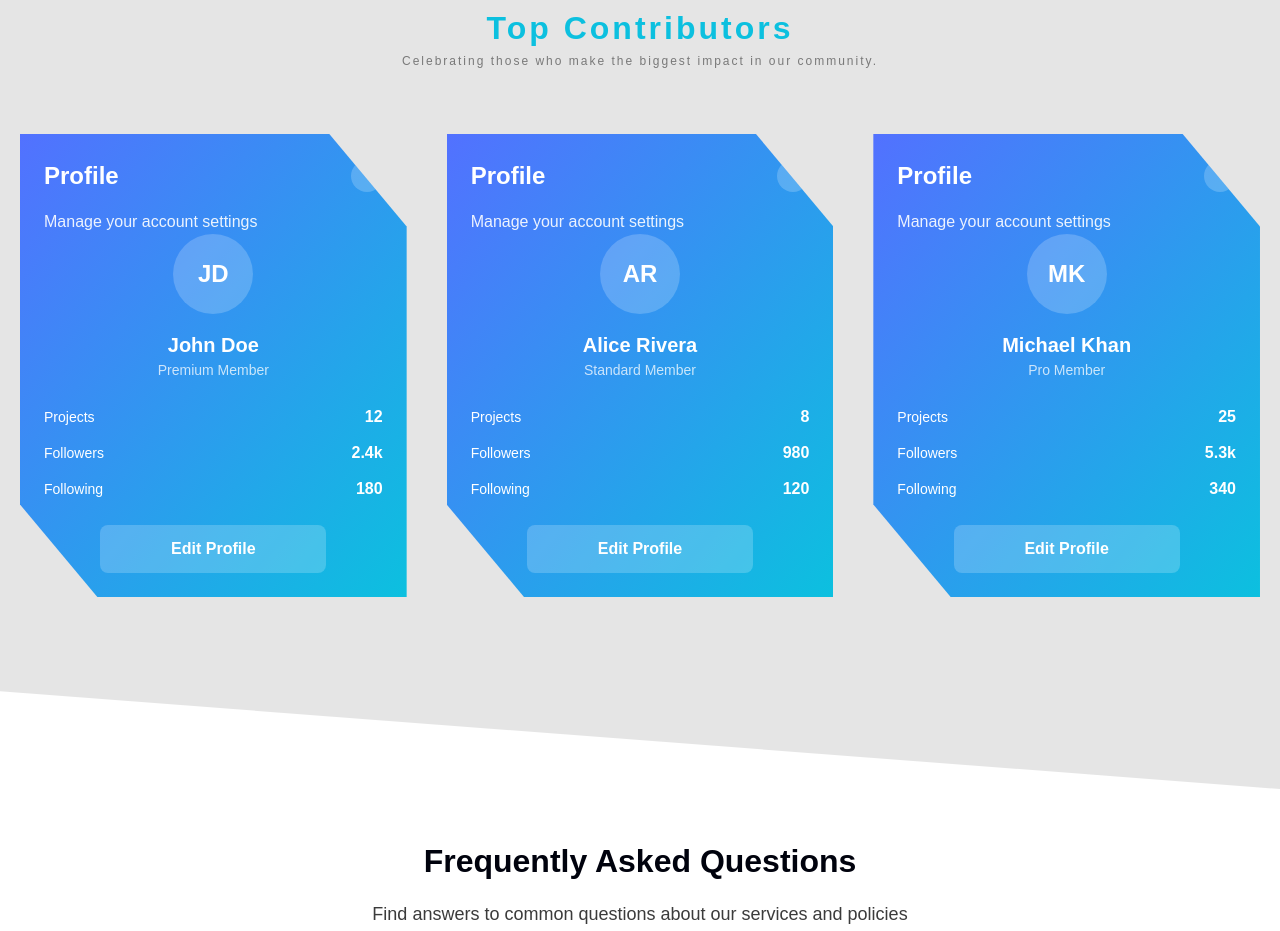
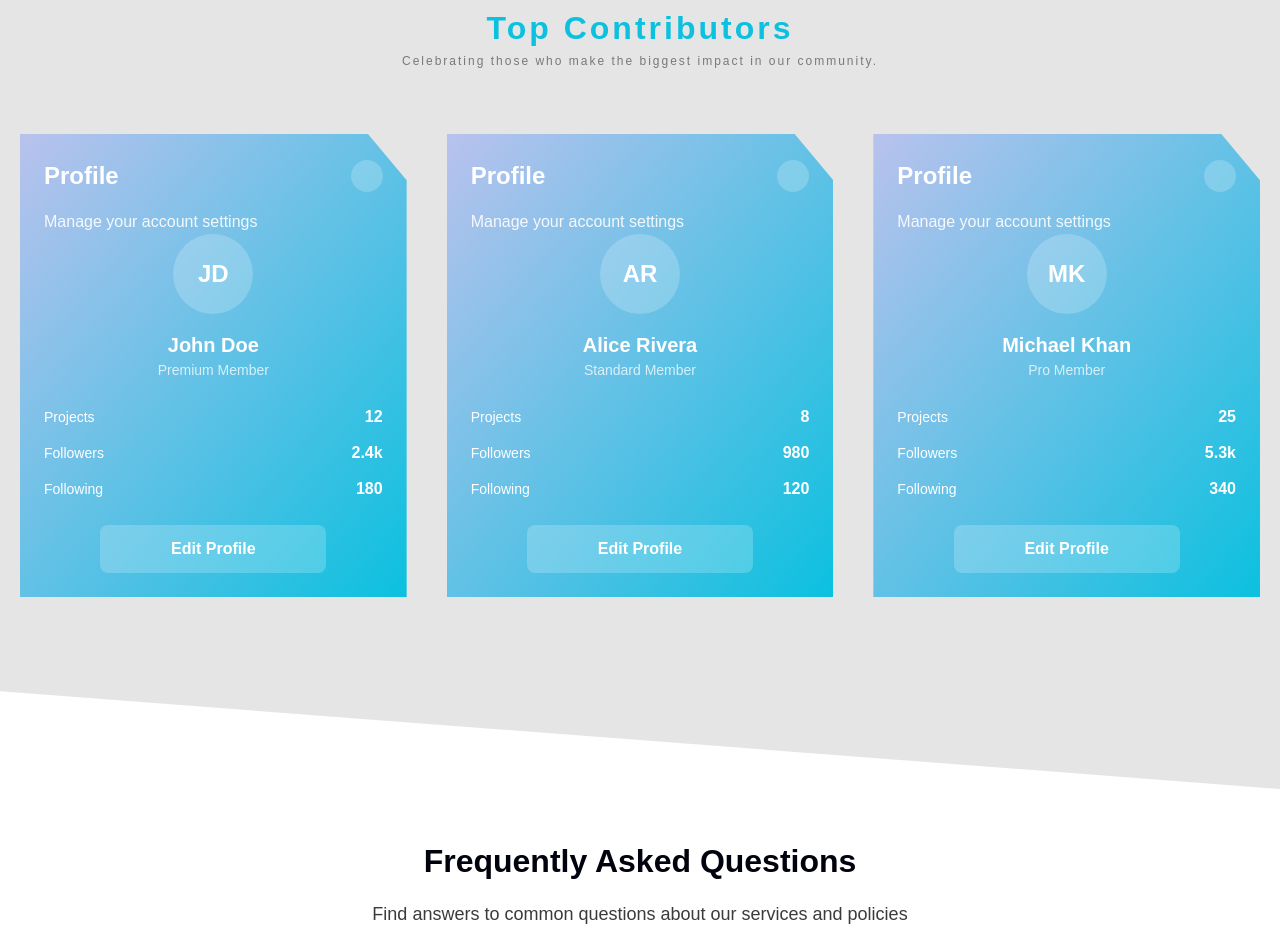
Before and after one commit to momenur/pronif, a Next.js app: page / in a window 1280 px wide. Shown: the part 2720-3651 px from the top of the page. Built offline with nearby package versions, Linux system fonts and the light colour scheme.

Commit message:
no greadient

```diff
--- a/src/components/shared-components/navbar/index.jsx
+++ b/src/components/shared-components/navbar/index.jsx
@@ -155,7 +155,7 @@ const Navbar = () => {
       </nav>
 
       {/* Spacer to prevent content from hiding behind fixed navbar */}
-      <div className="h-16 lg:h-20"></div>
+      <div className="h-16 lg:h-20" />
     </>
   );
 };
--- a/src/ui/AppCard.jsx
+++ b/src/ui/AppCard.jsx
@@ -2,9 +2,9 @@ import React from "react";
 
 const AppCard = ({ children }) => (
   <div
-    className="p-6 text-white bg-gradient-to-br from-primary to-primary-main rounded-2xl"
+    className="p-6 text-white bg-gradient-to-br from-primary/30 via-red to-primary-main"
     style={{
-      clipPath: "polygon(0 0, 80% 0, 100% 20%, 100% 100%, 20% 100%, 0 80%)",
+      clipPath: "polygon(0 0, 90% 0, 100% 10%, 100% 100%, 100% 100%, 0 100%)",
       width: "100%",
     }}
   >
```
